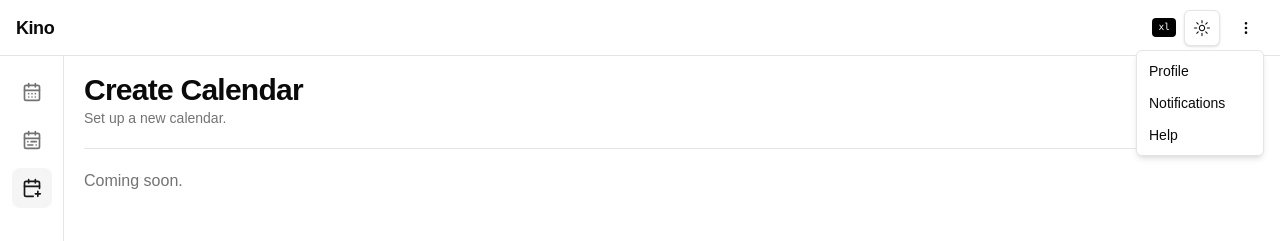
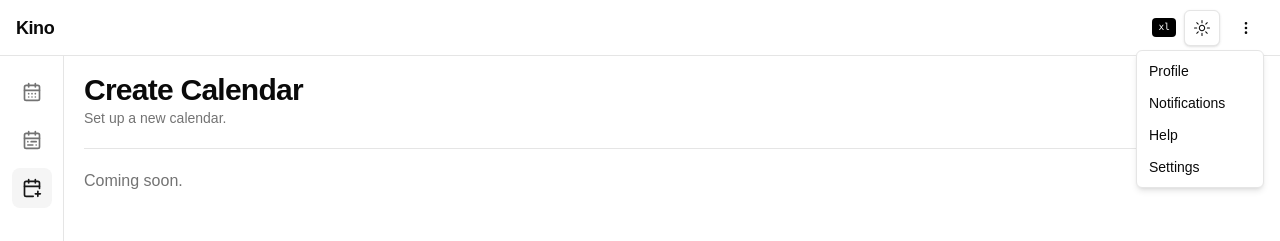
Before and after one commit to diegotrrs/kino, a Next.js app in the folder frontend/: page /calendars/create in a window 1280 px wide. Both pictures are taken after a click on the button "Menu". Shown: the top 241 px of the page. Built offline with nearby package versions, Linux system fonts and the light colour scheme.

Commit message:
Adding shadcn to mcp.json

```diff
--- a/frontend/components/top-bar.tsx
+++ b/frontend/components/top-bar.tsx
@@ -10,6 +10,7 @@ import {
 } from '@/components/ui/dropdown-menu';
 import { useToast }         from '@/hooks/use-toast';
 import { EllipsisVertical } from 'lucide-react';
+import Link                  from 'next/link';
 
 export function TopBar() {
   const { toast } = useToast();
@@ -49,6 +50,9 @@ export function TopBar() {
             <DropdownMenuItem onSelect={() => toast({ title: 'Help clicked' })}>
               Help
             </DropdownMenuItem>
+            <DropdownMenuItem asChild>
+              <Link href='/settings'>Settings</Link>
+            </DropdownMenuItem>
           </DropdownMenuContent>
         </DropdownMenu>
       </div>
--- a/frontend/next.config.ts
+++ b/frontend/next.config.ts
@@ -4,6 +4,9 @@ const nextConfig: NextConfig = {
   env: {
     API_BASE_URL: process.env.API_BASE_URL ?? 'http://localhost:8000',
   },
+  devIndicators: {
+    position: 'bottom-right',
+  },
 };
 
 export default nextConfig;
```
Also changed, not shown: 1 other file (tests, documents, lock files or other folders).
